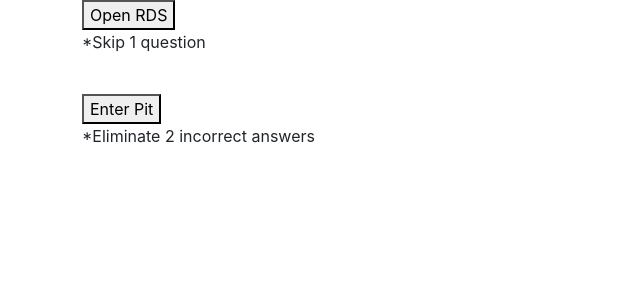
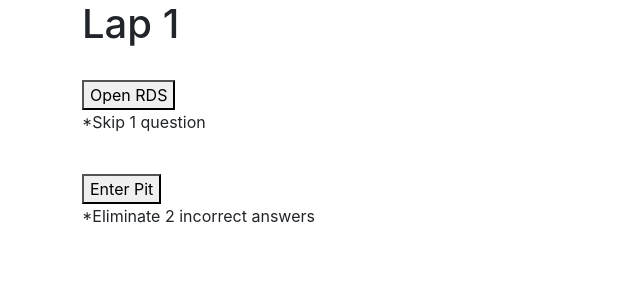
Before and after one commit to TheWeion/Q1-quiz-game, a React (Create React App) app: page /game in a window 1280 px wide. Shown: the top 300 px of the page, without its empty margins (0-640 px from the left). Built offline with nearby package versions, Linux system fonts and the light colour scheme.

Commit message:
Added current lap display in Question component

```diff
--- a/src/components/Question/index.js
+++ b/src/components/Question/index.js
@@ -118,6 +118,8 @@ const Question = ({playerId}) => {
 
     return (
         <>
+            <h1>Lap { (targetPlayer.lap + 1) } </h1>
+            <br />
             <div id="question_content">
                 { renderQuestionHTML() }
             </div>
```
